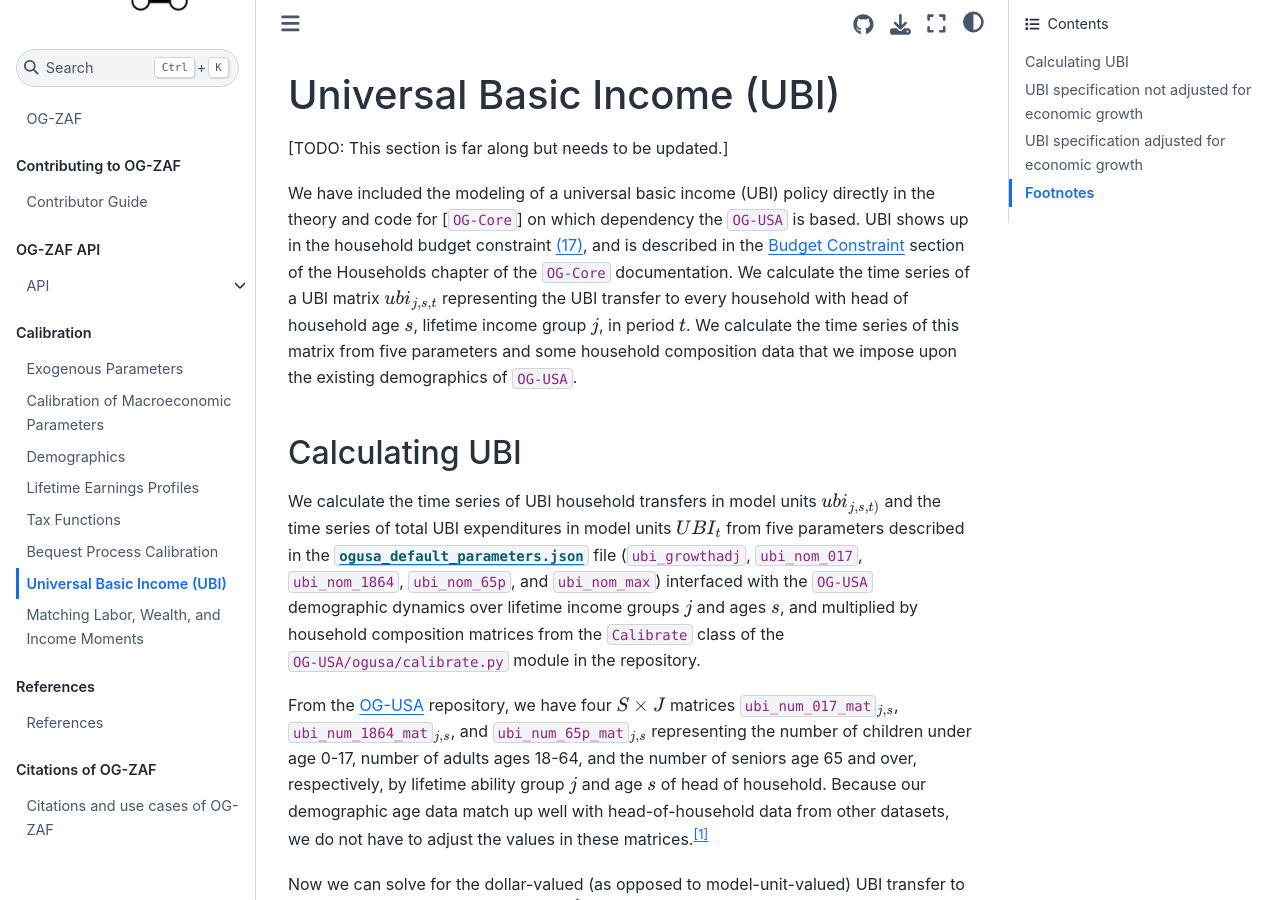
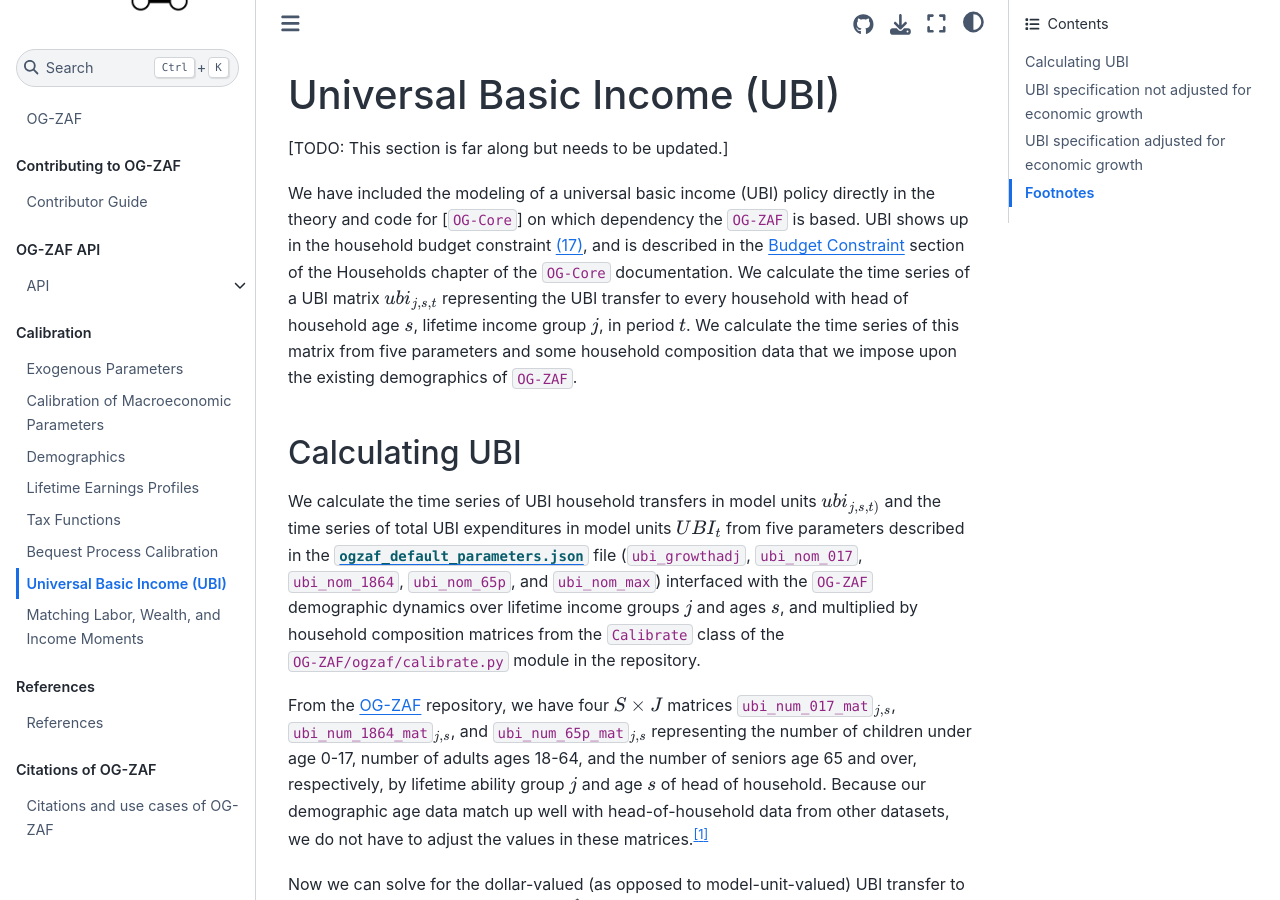
Before and after one commit to EAPD-DRB/OG-ZAF, a Jupyter Book: the page built from docs/book/content/calibration/UBI.md, in a window 1280 px wide and 900 px high. Built offline with Jupyter Book 1.0.4 settings and Sphinx 7.4.7 and the Sphinx Book theme 1.1.4, drawn with Linux system fonts in a browser that asks for light colours; some of the changed text lies outside the part shown.

Commit message:
Changed OG-USA refs in docs to OG-ZAF

```diff
--- a/docs/book/content/calibration/UBI.md
+++ b/docs/book/content/calibration/UBI.md
@@ -3,15 +3,15 @@
 
 [TODO: This section is far along but needs to be updated.]
 
-We have included the modeling of a universal basic income (UBI) policy directly in the theory and code for [`OG-Core`] on which dependency the `OG-USA` is based. UBI shows up in the household budget constraint {eq}`EqHHBC`, and is described in the [Budget Constraint](https://pslmodels.github.io/OG-Core/content/theory/households.html#budget-constraint) section of the Households chapter of the `OG-Core` documentation. We calculate the time series of a UBI matrix $ubi_{j,s,t}$ representing the UBI transfer to every household with head of household age $s$, lifetime income group $j$, in period $t$. We calculate the time series of this matrix from five parameters and some household composition data that we impose upon the existing demographics of `OG-USA`.
+We have included the modeling of a universal basic income (UBI) policy directly in the theory and code for [`OG-Core`] on which dependency the `OG-ZAF` is based. UBI shows up in the household budget constraint {eq}`EqHHBC`, and is described in the [Budget Constraint](https://pslmodels.github.io/OG-Core/content/theory/households.html#budget-constraint) section of the Households chapter of the `OG-Core` documentation. We calculate the time series of a UBI matrix $ubi_{j,s,t}$ representing the UBI transfer to every household with head of household age $s$, lifetime income group $j$, in period $t$. We calculate the time series of this matrix from five parameters and some household composition data that we impose upon the existing demographics of `OG-ZAF`.
 
 
 (SecUBIcalc)=
 ## Calculating UBI
 
-  We calculate the time series of UBI household transfers in model units $ubi_{j,s,t)}$ and the time series of total UBI expenditures in model units $UBI_t$ from five parameters described in the [`ogusa_default_parameters.json`](https://github.com/PSLmodels/OG-USA/blob/master/ogusa/ogusa_default_parameters.json) file (`ubi_growthadj`, `ubi_nom_017`, `ubi_nom_1864`, `ubi_nom_65p`, and `ubi_nom_max`) interfaced with the `OG-USA` demographic dynamics over lifetime income groups $j$ and ages $s$, and multiplied by household composition matrices from the `Calibrate` class of the `OG-USA/ogusa/calibrate.py` module in the repository.
+  We calculate the time series of UBI household transfers in model units $ubi_{j,s,t)}$ and the time series of total UBI expenditures in model units $UBI_t$ from five parameters described in the [`ogzaf_default_parameters.json`](https://github.com/EAPD-DRB/OG-ZAF/blob/master/ogzaf/ogzaf_default_parameters.json) file (`ubi_growthadj`, `ubi_nom_017`, `ubi_nom_1864`, `ubi_nom_65p`, and `ubi_nom_max`) interfaced with the `OG-ZAF` demographic dynamics over lifetime income groups $j$ and ages $s$, and multiplied by household composition matrices from the `Calibrate` class of the `OG-ZAF/ogzaf/calibrate.py` module in the repository.
 
-  From the [OG-USA](https://github.com/PSLmodels/OG-USA) repository, we have four $S\times J$ matrices `ubi_num_017_mat`$_{j,s}$, `ubi_num_1864_mat`$_{j,s}$, and `ubi_num_65p_mat`$_{j,s}$ representing the number of children under age 0-17, number of adults ages 18-64, and the number of seniors age 65 and over, respectively, by lifetime ability group $j$ and age $s$ of head of household. Because our demographic age data match up well with head-of-household data from other datasets, we do not have to adjust the values in these matrices.[^HOH_age_dist_note]
+  From the [OG-ZAF](https://github.com/EAPD-DRB/OG-ZAF) repository, we have four $S\times J$ matrices `ubi_num_017_mat`$_{j,s}$, `ubi_num_1864_mat`$_{j,s}$, and `ubi_num_65p_mat`$_{j,s}$ representing the number of children under age 0-17, number of adults ages 18-64, and the number of seniors age 65 and over, respectively, by lifetime ability group $j$ and age $s$ of head of household. Because our demographic age data match up well with head-of-household data from other datasets, we do not have to adjust the values in these matrices.[^HOH_age_dist_note]
 
   Now we can solve for the dollar-valued (as opposed to model-unit-valued) UBI transfer to each household in the first period $ubi^{\$}_{j,s,t=0}$ in the following way. Let the parameter `ubi_nom_017` be the dollar value of the UBI transfer to each household per dependent child age 17 and under. Let the parameter `ubi_nom_1864` be the dollar value of the UBI transfer to each household per adult between the ages of 18 and 64. Let `ubi_nom_65p` be the dollar value of UBI transfer to each household per senior 65 and over. And let `ubi_nom_max` be the maximum UBI benefit per household.
 
@@ -57,6 +57,6 @@ We have included the modeling of a universal basic income (UBI) policy directly
 (SecUBIfootnotes)=
 ## Footnotes
 
-[^HOH_age_dist_note]: DeBacker and Evans compared the `OG-USA` age demographics $\hat{\omega}_{s,t}$ with the respective age demographics in Tax Policy Center's microsimulation model and in [Tax-Calculator](https://github.com/PSLmodels/Tax-Calculator)'s microsimulation model. The latter two microsimulation models' age demographics are based on head of household tax filer age distributions, whereas `OG-USA`'s demographics are based on the population age distribution.
+[^HOH_age_dist_note]: DeBacker and Evans compared the `OG-ZAF` age demographics $\hat{\omega}_{s,t}$ with the respective age demographics in Tax Policy Center's microsimulation model and in [Tax-Calculator](https://github.com/PSLmodels/Tax-Calculator)'s microsimulation model. The latter two microsimulation models' age demographics are based on head of household tax filer age distributions, whereas `OG-ZAF`'s demographics are based on the population age distribution.
 
-[^GrowthAdj_note]: We impose this requirement of `ubi_growthadj = False` when `g_y_annual < 0` in the [`ogusa_default_parameters.json`](https://github.com/PSLmodels/OG-USA/blob/master/ogusa/ogusa_default_parameters.json) "validators" specification of the parameter.
+[^GrowthAdj_note]: We impose this requirement of `ubi_growthadj = False` when `g_y_annual < 0` in the [`ogzaf_default_parameters.json`](https://github.com/EAPD-DRB/OG-ZAF/blob/master/ogzaf/ogzaf_default_parameters.json) "validators" specification of the parameter.
```
Also changed, not shown: docs/book/content/calibration/exogenous_parameters.md (+1 -1 lines), docs/book/content/calibration/tax_functions.md (+14 -14 lines).
